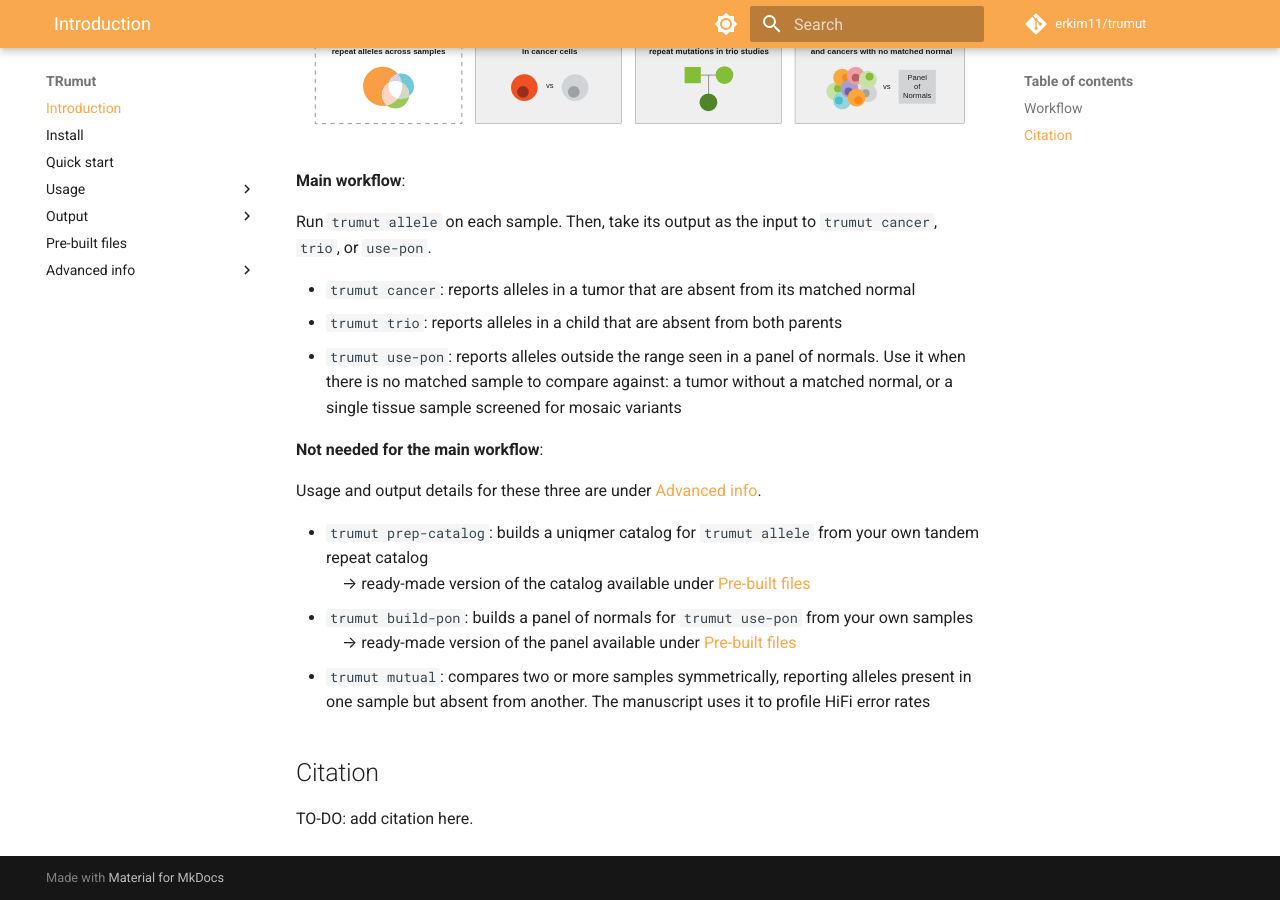
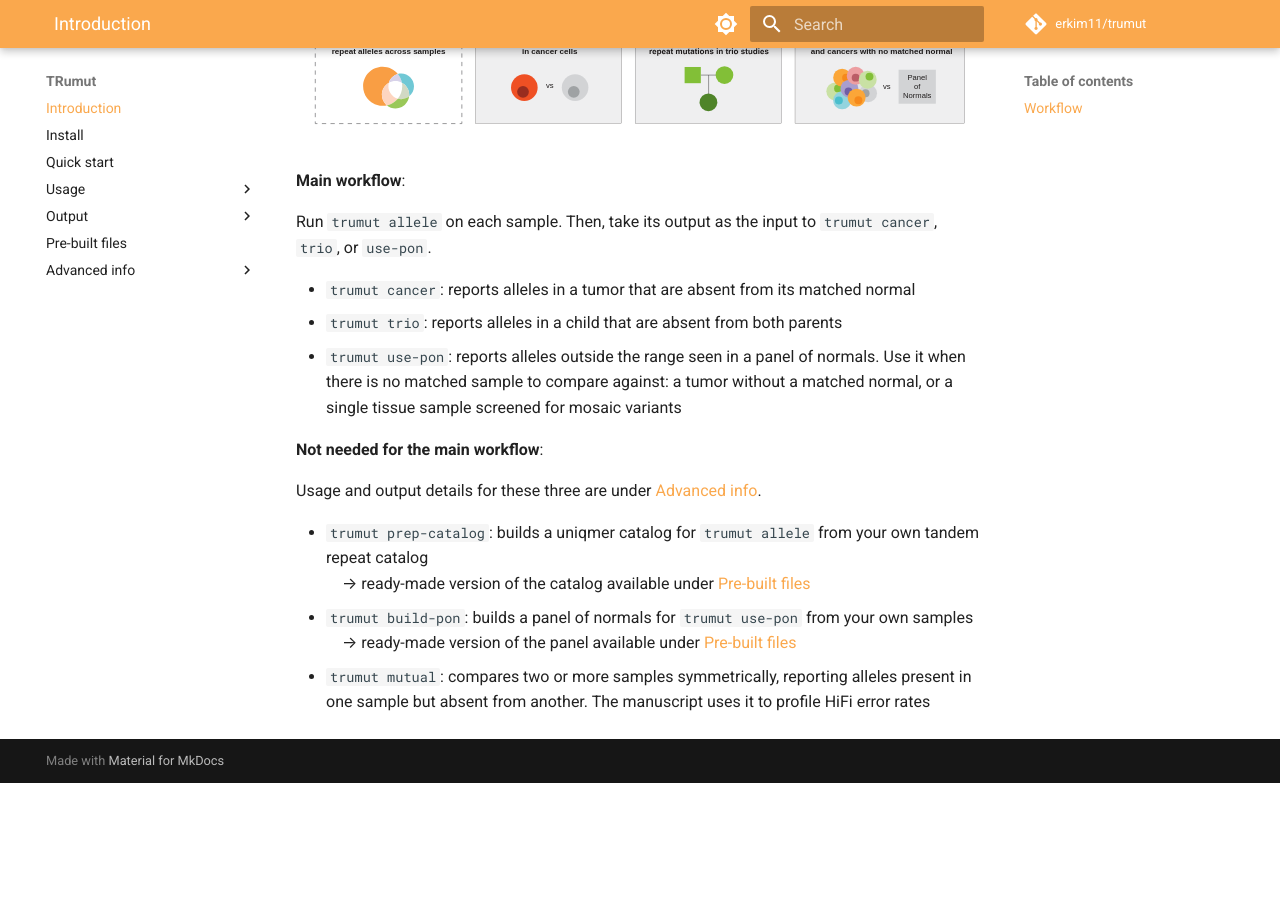
Before and after one commit to erkim11/TRumut, an MkDocs documentation site: the page built from docs/index.md, in a window 1280 px wide and 900 px high, scrolled down 659 px. Built offline with MkDocs 1.6.1 and Material for MkDocs 9.7.7, drawn with Linux system fonts in a browser that asks for light colours; comment, search, counter and statistics services are not loaded; after the commit the page ends 1442 px from its top, so only the background shows below that.

Commit message:
Remove citation section from index.md
Removed citation section from documentation.

```diff
--- a/docs/index.md
+++ b/docs/index.md
@@ -27,7 +27,3 @@ Usage and output details for these three are under [Advanced info](advanced/prep
 - `trumut build-pon`: builds a panel of normals for `trumut use-pon` from your own samples
   &emsp;→ ready-made version of the panel available under [Pre-built files](pre-built-files.md)
 - `trumut mutual`: compares two or more samples symmetrically, reporting alleles present in one sample but absent from another. The manuscript uses it to profile HiFi error rates
-
-## Citation
-
-TO-DO: add citation here.
```
